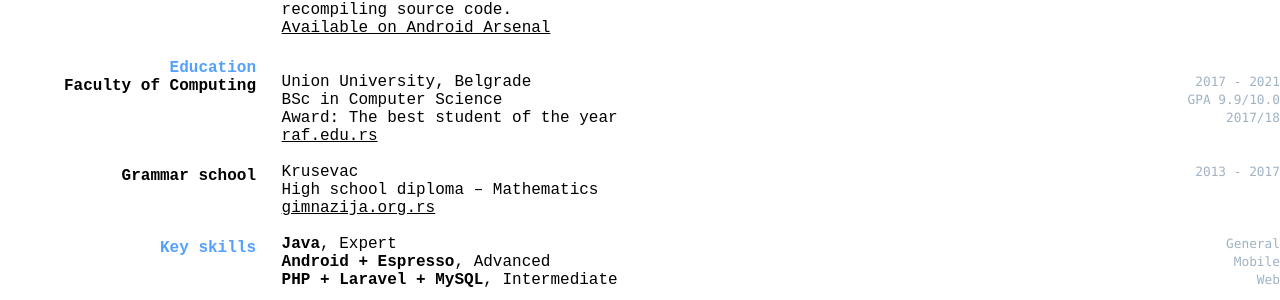
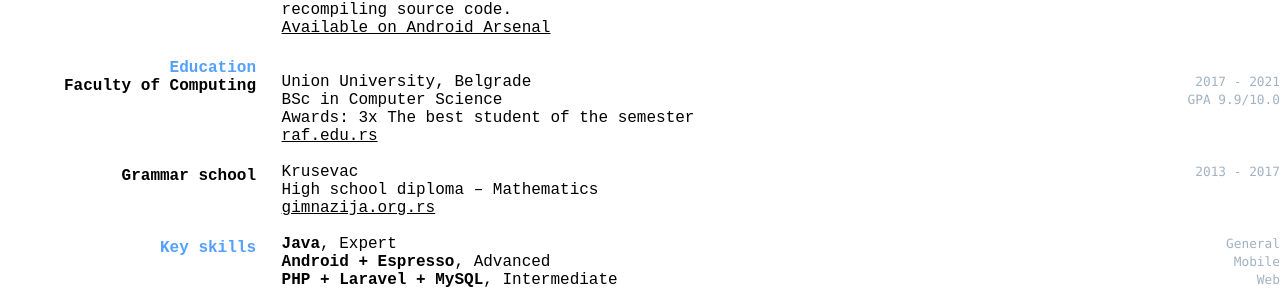
Before and after one commit to jelic98/cv, a Jekyll site: the page built from index.md, in a window 1280 px wide. Shown: the part 1280-1580 px from the top of the page. Built offline with Jekyll 4.4.1, drawn with Linux system fonts in a browser that asks for light colours; our own code applies the rules of GitHub Pages for plain Markdown files.

Commit message:
Updated awards

```diff
--- a/index.md
+++ b/index.md
@@ -111,8 +111,7 @@ Union University, Belgrade
 BSc in Computer Science
 `GPA 9.9/10.0`
 
-Award: The best student of the year
-`2017/18`
+Awards: 3x The best student of the semester
 
 [raf.edu.rs](https://raf.edu.rs)
 
```
